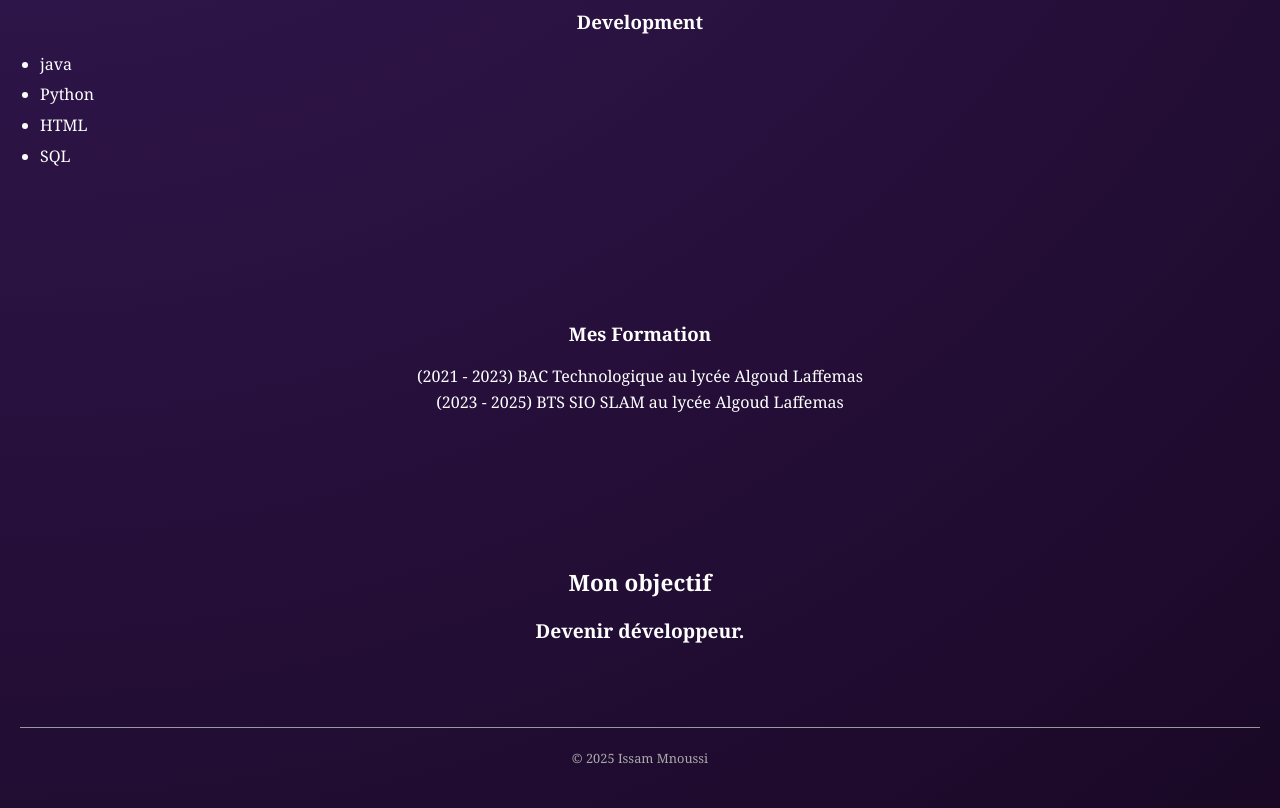
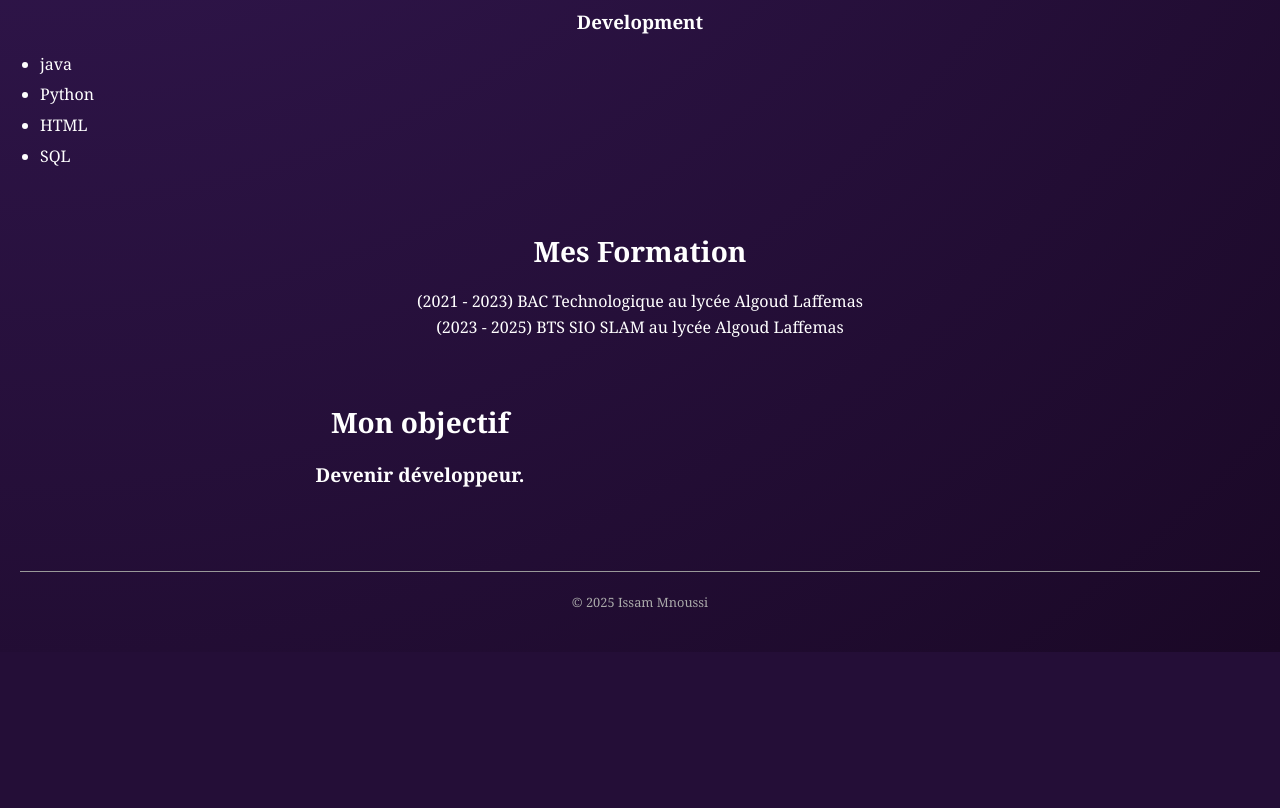
Before and after one commit to Moussi-Issam/portfolio, a PHP site: page / in a window 1280 px wide. Shown: the part 772-1580 px from the top of the page. After the commit the page ends 1424 px from the top, so only its background shows below. Run offline with PHP 8.4, Linux system fonts and the light colour scheme.

Commit message:
Update style.css

```diff
--- a/style.css
+++ b/style.css
@@ -100,6 +100,24 @@
     margin: 150px;
   }
 
+  #formation, #objectif {
+    text-align: center;
+    margin: 60px auto;
+    max-width: 800px;
+    color: white;
+  }
+
+  #formation h3, #objectif h3 {
+    font-size: 28px;
+    font-weight: bold;
+    margin-bottom: 15px;
+  }
+
+  #formation ul li {
+    font-size: 18px;
+    margin-bottom: 8px;
+  }
+
   #objectif {
     text-align: center;
     font-size: 1.2rem;
```
